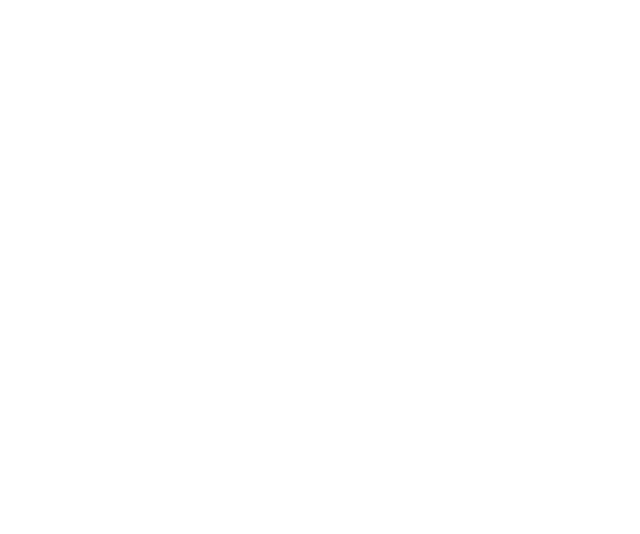
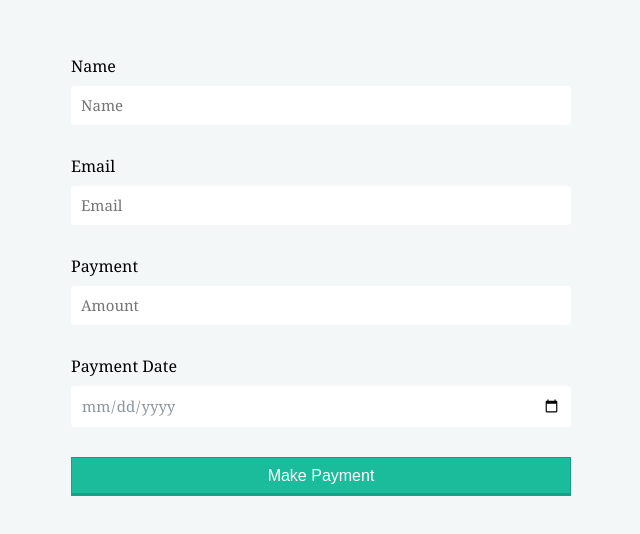
Before and after one commit to AkeelMNM/ConferenceMS-Frontend-Development, a React (Vite) app: page /AttendeesPayment in a window 1280 px wide. Shown: the part 168-702 px from the top of the page, without its empty margins (432-1072 px from the left). Built offline with nearby package versions, Linux system fonts and the light colour scheme.

Commit message:
Attendees, Researcher Payment UI implemented

```diff
--- a/App.jsx
+++ b/App.jsx
@@ -4,6 +4,8 @@
 import Login from "./components/user/Login";
 import Register from "./components/user/Register";
 import AdminCreateUser from "./components/user/AdminCreateUser";
+import ResearchersPayment from "./components/user/ResearchersPayment";
+import AttendeesPayment from "./components/user/AttendeesPayment";
 
 class App extends React.Component{
     constructor(props) {
@@ -17,6 +19,8 @@
                 <Route path="/Login" component={Login}/>
                 <Route path="/Register" component={Register} />
                 <Route path="/AdminCreateUser" component={AdminCreateUser} />
+                <Route path="/ResearchersPayment" component={ResearchersPayment} />
+                <Route path="/AttendeesPayment" component={AttendeesPayment} />
             </Switch>
         </Router>
     }
--- a/components/user/AttendeesPayment.jsx
+++ b/components/user/AttendeesPayment.jsx
@@ -8,14 +8,50 @@
 class AttendeesPayment extends Component {
     constructor(props) {
         super(props);
+
+        this.state = {
+            name:'',
+            email:'',
+            payment:'',
+            payDate:''
+        }
+    }
+
+    onChange(event){
+        const { name, value } = event.target;
+        this.setState({ [name] : value });
     }
 
     render() {
-        return (
-            <div>
-
+        return <div className={'big-style-div'}>
+            <div className={'form-style-pay'}>
+                <form>
+                    <div>
+                        <label htmlFor={'name'}>Name</label>
+                        <input type={'text'} name={'name'} id={'name'} placeholder={'Name'} value={this.state.name}
+                               onChange={event => this.onChange(event)}/>
+                    </div>
+                    <div>
+                        <label htmlFor={'email'}>Email</label>
+                        <input type={'text'} name={'email'} id={'email'} placeholder={'Email'} value={this.state.email}
+                               onChange={event => this.onChange(event)}/>
+                    </div>
+                    <div>
+                        <label htmlFor={'payment'}>Payment</label>
+                        <input type={'text'} name={'payment'} id={'payment'} placeholder={'Amount'} value={this.state.payment}
+                               onChange={event => this.onChange(event)}/>
+                    </div>
+                    <div>
+                        <label htmlFor={'payDate'}>Payment Date</label>
+                        <input type={'date'} name={'payDate'} id={'payDate'} value={this.state.payDate}
+                               onChange={event => this.onChange(event)}/>
+                    </div>
+                    <div>
+                        <input type={'submit'} value={'Make Payment'} onClick={event => this.payMobile(event)} />
+                    </div>
+                </form>
             </div>
-        );
+        </div>
     }
 }
 
--- a/components/user/ResearchersPayment.jsx
+++ b/components/user/ResearchersPayment.jsx
@@ -1,4 +1,5 @@
 import React, {Component} from 'react';
+import '../../styles/user/Payment.css';
 
 /**
  * @author : A.M Zumry
@@ -8,14 +9,44 @@
 class ResearchersPayment extends Component {
     constructor(props) {
         super(props);
+
+        this.state = {
+            name:'',
+            payment:'',
+            payDate:''
+        }
+    }
+
+    onChange(event){
+        const { name, value } = event.target;
+        this.setState({ [name] : value });
     }
 
     render() {
-        return (
-            <div>
-
+        return <div className={'big-style-div'}>
+            <div className={'form-style-pay'}>
+                <form>
+                    <div>
+                        <label htmlFor={'name'}>Name</label>
+                        <input type={'text'} name={'name'} id={'name'} placeholder={'Name'} value={this.state.name}
+                               onChange={event => this.onChange(event)}/>
+                    </div>
+                    <div>
+                        <label htmlFor={'payment'}>Payment</label>
+                        <input type={'text'} name={'payment'} id={'payment'} placeholder={'Amount'} value={this.state.payment}
+                               onChange={event => this.onChange(event)}/>
+                    </div>
+                    <div>
+                        <label htmlFor={'payDate'}>Payment Date</label>
+                        <input type={'date'} name={'payDate'} id={'payDate'} value={this.state.payDate}
+                               onChange={event => this.onChange(event)}/>
+                    </div>
+                    <div>
+                        <input type={'submit'} value={'Make Payment'} onClick={event => this.payMobile(event)} />
+                    </div>
+                </form>
             </div>
-        );
+        </div>
     }
 }
 
--- a/styles/user/Payment.css
+++ b/styles/user/Payment.css
@@ -0,0 +1,192 @@
+/*
+**************************************************************
+  @author : A.M Zumry
+  Registration Number : IT19175126
+************************************************************
+*/
+
+.big-style-div{
+    width: 850px;
+    height:fit-content;
+    padding: 10px 20px;
+    background: #f4f7f8;
+    margin: 160px auto 0 300px;
+    padding: 20px;
+    border-radius: 6px;
+    font-family: Georgia, "Times New Roman", Times, serif;
+    display: inline-block;
+}
+
+.item-style-view{
+    width: 300px;
+    padding: 10px 20px;
+    background: #f4f7f8;
+    margin: 12px auto;
+    padding: 20px;
+    background: #f4f7f8;
+    font-family: Georgia, "Times New Roman", Times, serif;
+    float: left;
+    border-style: ridge;
+}
+
+#div1{
+    float: left;
+    width: 500px;
+}
+#div2{
+    float: left;
+    width: 300px;
+    margin-left: 13px;
+
+}
+
+#headLine{
+    font-size: 25px;
+    font-weight: bold;
+}
+
+h3{
+    margin-top:-3px ;
+}
+
+.amountPart1{
+    float: right;
+}
+
+.itemValue{ /* Item Value Displaying*/
+    float: right;
+}
+
+#itemN{
+    font-size: 18px;
+    font-weight: bold;
+}
+
+.tdNames{
+    width: 350px;
+}
+
+#optionDiv{
+    width: 100%;
+    height: 50px;
+}
+
+#payHead{
+    padding-top: 15px;
+    padding-bottom: 10px;
+    display: inline-block;
+    font-size: 18px;
+}
+
+.tabBtn{
+    width: 49%;
+    border:2px solid black;
+    padding: 5px;
+    color: white;
+    border-radius: 1px;
+    background-color:#4B99AD;
+    box-shadow: 3px 0px 3px #888888;
+    cursor: pointer;
+}
+
+.tabBtn:hover{
+    background-color:#109177;
+    color:white;
+}
+/**
+  ************************************************************************************
+ */
+
+.form-style-pay{
+    max-width: 500px;
+    padding: 10px 20px;
+    background: #f4f7f8;
+    padding: 20px;
+    background: #f4f7f8;
+    margin: 15px auto 10px;
+    font-family: Georgia, "Times New Roman", Times, serif;
+}
+.form-style-pay fieldset{
+    border: none;
+}
+.form-style-pay legend {
+    font-size: 1.4em;
+    margin-bottom: 10px;
+}
+.form-style-pay label {
+    display: block;
+    margin-bottom: 8px;
+}
+.form-style-pay input[type="text"],
+.form-style-pay input[type="date"],
+.form-style-pay select {
+    font-family: Georgia, "Times New Roman", Times, serif;
+    border: none;
+    border-radius: 4px;
+    font-size: 15px;
+    outline: 0;
+    padding: 10px;
+    width: 100%;
+    box-sizing: border-box;
+    -webkit-box-sizing: border-box;
+    -moz-box-sizing: border-box;
+    background: #fff;/*#e8eeef;*/
+    color:#8a97a0;
+    -webkit-box-shadow: 0 1px 0 rgba(0,0,0,0.03) inset;
+    box-shadow: 0 1px 0 rgba(0,0,0,0.03) inset;
+    margin: 0 0 30px;
+}
+.form-style-pay input[type="text"]:focus,
+.form-style-pay input[type="date"]:focus,
+.form-style-pay select:focus{
+    background: #e8eeef;/*#d2d9dd;*/
+}
+.form-style-pay select{
+    -webkit-appearance: menulist-button;
+    height:35px;
+}
+.form-style-pay .number {
+    background: #1abc9c;
+    color: #fff;
+    height: 30px;
+    width: 30px;
+    display: inline-block;
+    font-size: 0.8em;
+    margin-right: 4px;
+    line-height: 30px;
+    text-align: center;
+    text-shadow: 0 1px 0 rgba(255,255,255,0.2);
+    border-radius: 15px 15px 15px 0px;
+}
+
+.form-style-pay input[type="submit"],
+.form-style-pay input[type="button"]
+{
+    position: relative;
+    display: block;
+    padding: 9px 29px 8px 29px;
+    color: #FFF;
+    background: #1abc9c;
+    font-size: 16px;
+    text-align: center;
+    font-style: normal;
+    width: 100%;
+    border: 1px solid #16a085;
+    border-width: 1px 1px 3px;
+    margin: 0 auto 10px;
+    cursor: pointer;
+}
+.form-style-pay input[type="submit"]:hover,
+.form-style-pay input[type="button"]:hover
+{
+    background: #109177;
+}
+
+#radioDiv{
+
+    margin-top: 15px;
+}
+
+/**
+  ************************************************************************************
+ */
```
